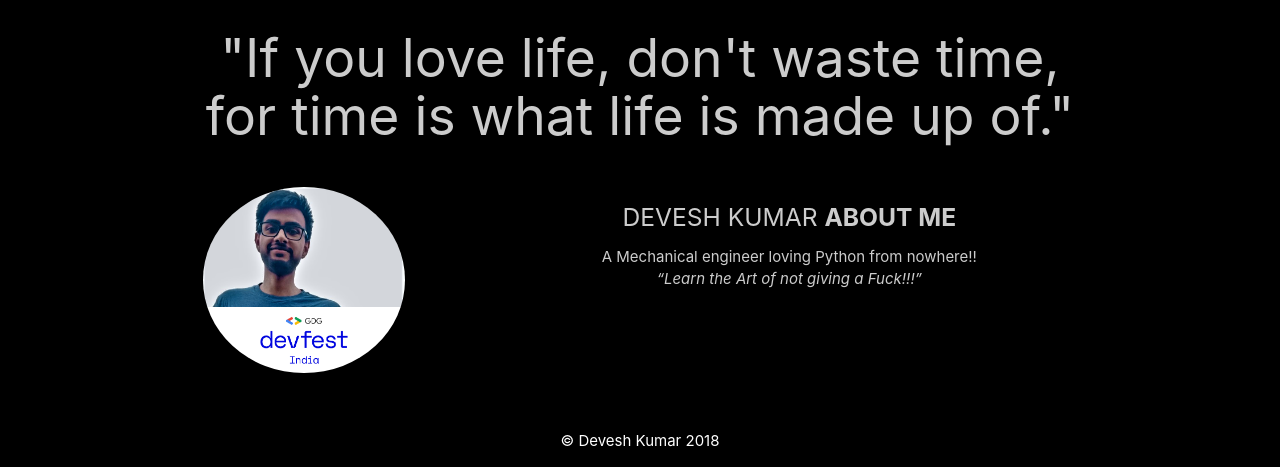
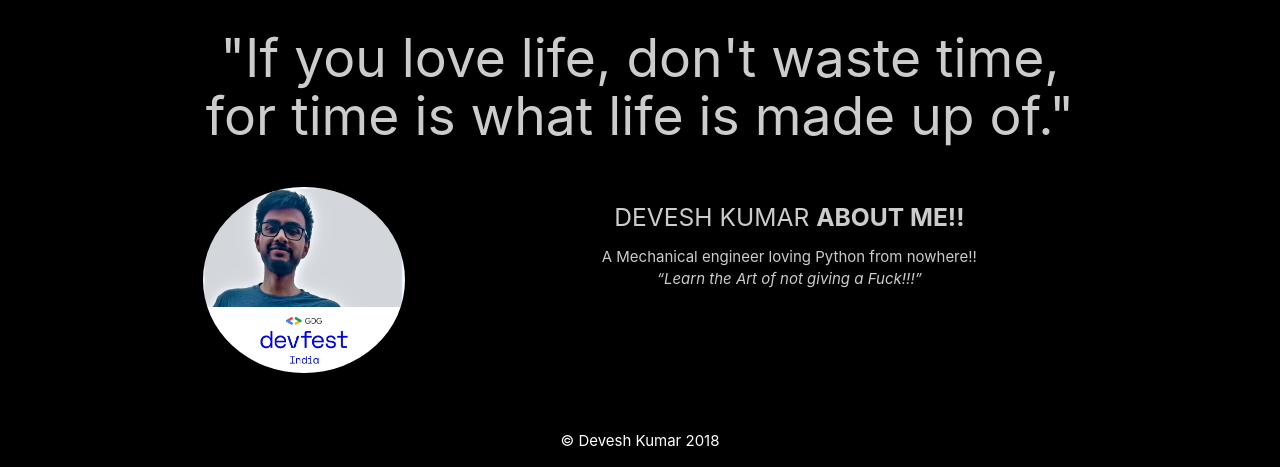
Before and after one commit to DeMaria1/DeMaria1.github.io, a plain HTML site: page index.html in a window 1280 px wide. Shown: the part 886-1353 px from the top of the page. Drawn offline with nearby package versions, Linux system fonts and the light colour scheme.

Commit message:
Update index.html

```diff
--- a/index.html
+++ b/index.html
@@ -1,17 +1,17 @@
 <!DOCTYPE html>
+
 <head>
     <title> Devesh Kumar </title>
 
     <!-- Compiled and minified CSS -->
     <link rel="stylesheet" href="https://cdnjs.cloudflare.com/ajax/libs/materialize/1.0.0-rc.2/css/materialize.min.css">
     <style>
-
         body {
             background-color: black;
-    color: rgba(255,255,255,0.8);
+            color: rgba(255, 255, 255, 0.8);
         }
 
-#landing{
+        #landing {
             height: 100vh;
             background-image: url('https://encrypted-tbn0.gstatic.com/images?q=tbn:ANd9GcQKJCBhhJGdZ07a5GvWw2fSMmI6WQn4y_PsroX30ACFT0W5R7H83A');
             background-position: center;
@@ -20,7 +20,8 @@ body {
             background-attachment: fixed;
             z-index: -1;
         }
-#mainText{
+
+        #mainText {
             margin-top: 30vh;
         }
     </style>
@@ -47,7 +48,7 @@ body {
     <!-- Landing Screen -->
     <div class="section" id="landing">
         <h5 id="mainText" class="center">My Name Is</h5>
-        <h1 style="color: white;"  class="center">
+        <h1 style="color: white;" class="center">
             DEVESH <b>KUMAR</b>
         </h1>
         <h6 id="mainText" class="center">A ME Python Mixtape.</h6>
@@ -70,7 +71,7 @@ body {
     <div id="intro" class="section black">
         <div class="container">
             <div class="row">
-            <div  class="col s12">
+                <div class="col s12">
                     <h2 class="center header"> "If you love life, don't waste time,
                         for time is what life is made up of."</h2>
                 </div>
@@ -80,7 +81,7 @@ body {
                     <img class="responsive-img circle" src="/de.png">
                 </div>
                 <div class="col s12 m12 offset-l1 l8 ">
-                <h5 class="center">DEVESH KUMAR <b>ABOUT ME</b></h5>
+                    <h5 class="center">DEVESH KUMAR <b>ABOUT ME!!</b></h5>
                     <p>
                         A Mechanical engineer loving Python from nowhere!!
                         <br />
@@ -99,9 +100,8 @@ body {
 </body>
 
 
-<script
-  src="https://code.jquery.com/jquery-3.3.1.js"
-  integrity="sha256-2Kok7MbOyxpgUVvAk/HJ2jigOSYS2auK4Pfzbm7uH60="
+<script src="https://code.jquery.com/jquery-3.3.1.js" integrity="sha256-2Kok7MbOyxpgUVvAk/HJ2jigOSYS2auK4Pfzbm7uH60="
     crossorigin="anonymous"></script>
 <script src="https://cdnjs.cloudflare.com/ajax/libs/materialize/1.0.0-rc.2/js/materialize.min.js"></script>
+
 </html>
```
Lines whose indentation alone changed are shown as unchanged.
